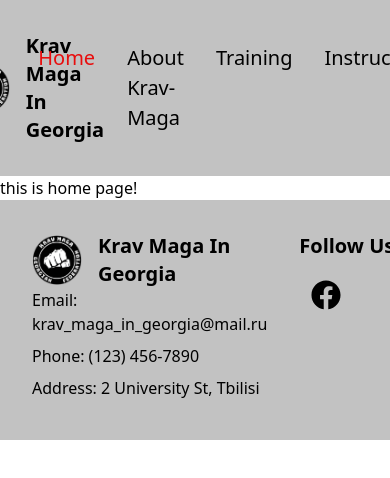
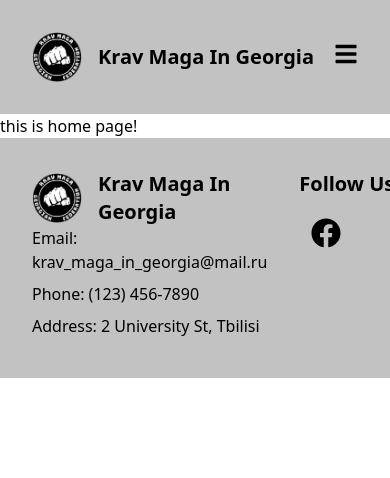
Before and after one commit to BYCODDE/Krav-Maga-Georgian-Federation, a React (Vite) app: page / in a window 390 px wide. Shown: the top 478 px of the page. Built offline with nearby package versions, Linux system fonts and the light colour scheme.

Commit message:
burger menu added!

```diff
--- a/src/components/Header/Header.jsx
+++ b/src/components/Header/Header.jsx
@@ -1,12 +1,14 @@
+import BurgerMenu from "../../ui/BurgerMenu";
 import Navbar from "../Navbar/Navbar";
 import ReusableTitle from "../ReusableTitle/ReusableTitle";
 
 function Header() {
   return (
     <header className="bg-[#c2c2c2] p-8 w-full">
-      <div className="flex lg:flex-row items-center justify-center">
+      <div className="flex flex-row justify-between items-center">
         <ReusableTitle />
         <Navbar />
+        <BurgerMenu />
       </div>
     </header>
   );
--- a/src/components/Navbar/Navbar.jsx
+++ b/src/components/Navbar/Navbar.jsx
@@ -3,7 +3,7 @@ import { navLinks } from "../../lib/navlinks";
 
 function Navbar() {
   return (
-    <nav className="flex gap-2 justify-end w-full text-[20px]">
+    <nav className="md:flex gap-2 justify-end w-full text-[20px] hidden">
       {navLinks.map((link) => (
         <NavLink
           key={link.id}
--- a/src/components/ReusableTitle/ReusableTitle.jsx
+++ b/src/components/ReusableTitle/ReusableTitle.jsx
@@ -2,7 +2,7 @@ import React from "react";
 
 function ReusableTitle() {
   return (
-    <div className="flex items-center gap-4 justify-center lg:justify-start w-full ">
+    <div className="flex items-center gap-4 w-full ">
       <img className="max-w-[50px]" src="mainLogo.png" alt="mainLogo" />
       <h1 className="text-xl font-bold">Krav Maga In Georgia</h1>
     </div>
--- /dev/null
+++ b/src/ui/BurgerMenu.jsx
@@ -0,0 +1,61 @@
+import React, { useState } from "react";
+import { NavLink } from "react-router-dom";
+import { FaBars, FaTimes } from "react-icons/fa";
+import { navLinks } from "../lib/navlinks";
+
+function BurgerMenu() {
+  const [isOpen, setIsOpen] = useState(false);
+
+  const toggleMenu = () => setIsOpen(!isOpen);
+
+  const closeMenu = (e) => {
+    // Close only if clicking on the background overlay
+    if (e.target.id === "menu-overlay") {
+      setIsOpen(false);
+    }
+  };
+
+  return (
+    <div className="md:hidden">
+      {/* Burger Button */}
+      <button onClick={toggleMenu} className="focus:outline-none text-2xl">
+        {isOpen ? <FaTimes /> : <FaBars />}
+      </button>
+
+      {/* Fullscreen Modal Menu */}
+      {isOpen && (
+        <div
+          id="menu-overlay"
+          onClick={closeMenu}
+          className="fixed inset-0 bg-black bg-opacity-50 flex justify-center items-center z-50"
+        >
+          <div className="w-full bg-white shadow-lg rounded-lg p-6 relative">
+            {/* Close Button */}
+            <button
+              onClick={toggleMenu}
+              className="absolute top-4 right-4 text-2xl"
+            >
+              <FaTimes />
+            </button>
+
+            {/* Navigation Links */}
+            <nav className="flex flex-col items-center space-y-4 mt-[20px]">
+              {navLinks.map((link) => (
+                <NavLink
+                  key={link.id}
+                  to={link.path}
+                  onClick={toggleMenu}
+                  className="w-full text-center text-lg py-2 hover:bg-gray-200 transition duration-300 rounded-md"
+                >
+                  {link.name}
+                </NavLink>
+              ))}
+            </nav>
+          </div>
+        </div>
+      )}
+    </div>
+  );
+}
+
+export default BurgerMenu;
```
